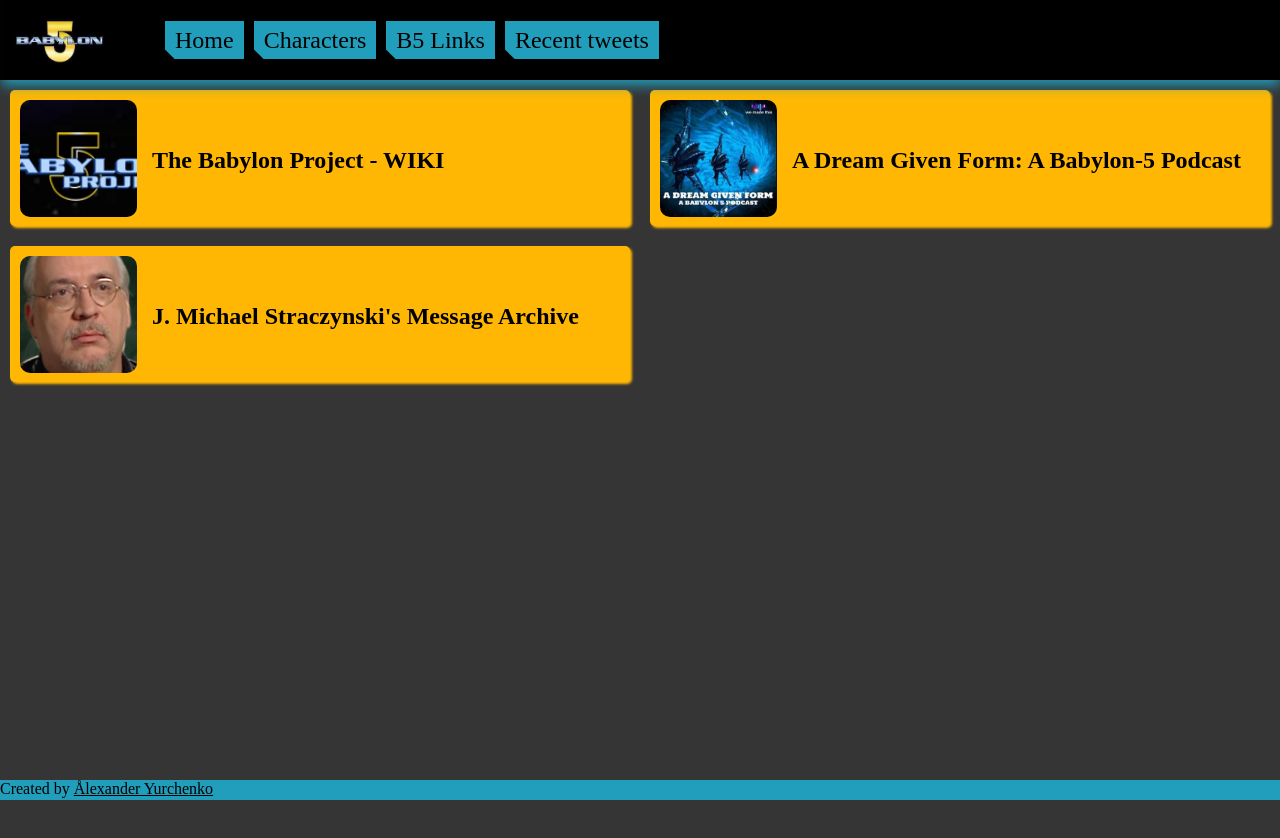
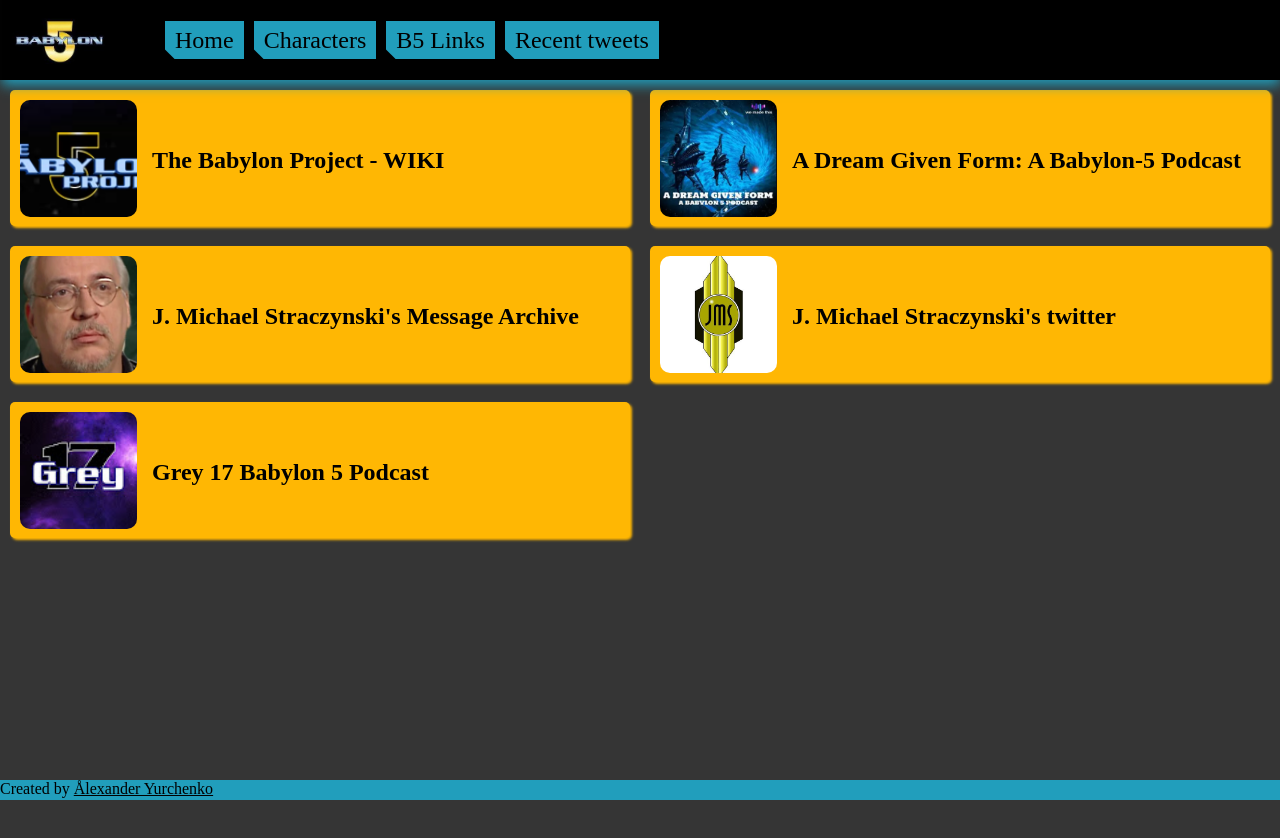
Before and after one commit to rockysfairat/b5lookup, a Next.js app: page /links in a window 1280 px wide. Shown: the top 838 px of the page. Built offline with nearby package versions, Linux system fonts and the light colour scheme.

Commit message:
Added two links to Links

```diff
--- a/data/data.js
+++ b/data/data.js
@@ -370,4 +370,16 @@ export const b5links = [
     url: "https://www.jmsnews.com/messages/archive",
     img: "/images/JMS.png",
   },
+  {
+    id: "JMStwitter",
+    title: "J. Michael Straczynski's twitter",
+    url: "https://twitter.com/straczynski",
+    img: "/images/JMS_twitter.jpg",
+  },
+  {
+    id: "GreyPod",
+    title: "Grey 17 Babylon 5 Podcast",
+    url: "https://www.youtube.com/@Grey17Podcast",
+    img: "/images/greypod.jpg",
+  },
 ];
```
Also changed, not shown: public/images/JMS_twitter.jpg (added), public/images/greypod.jpg (added).
